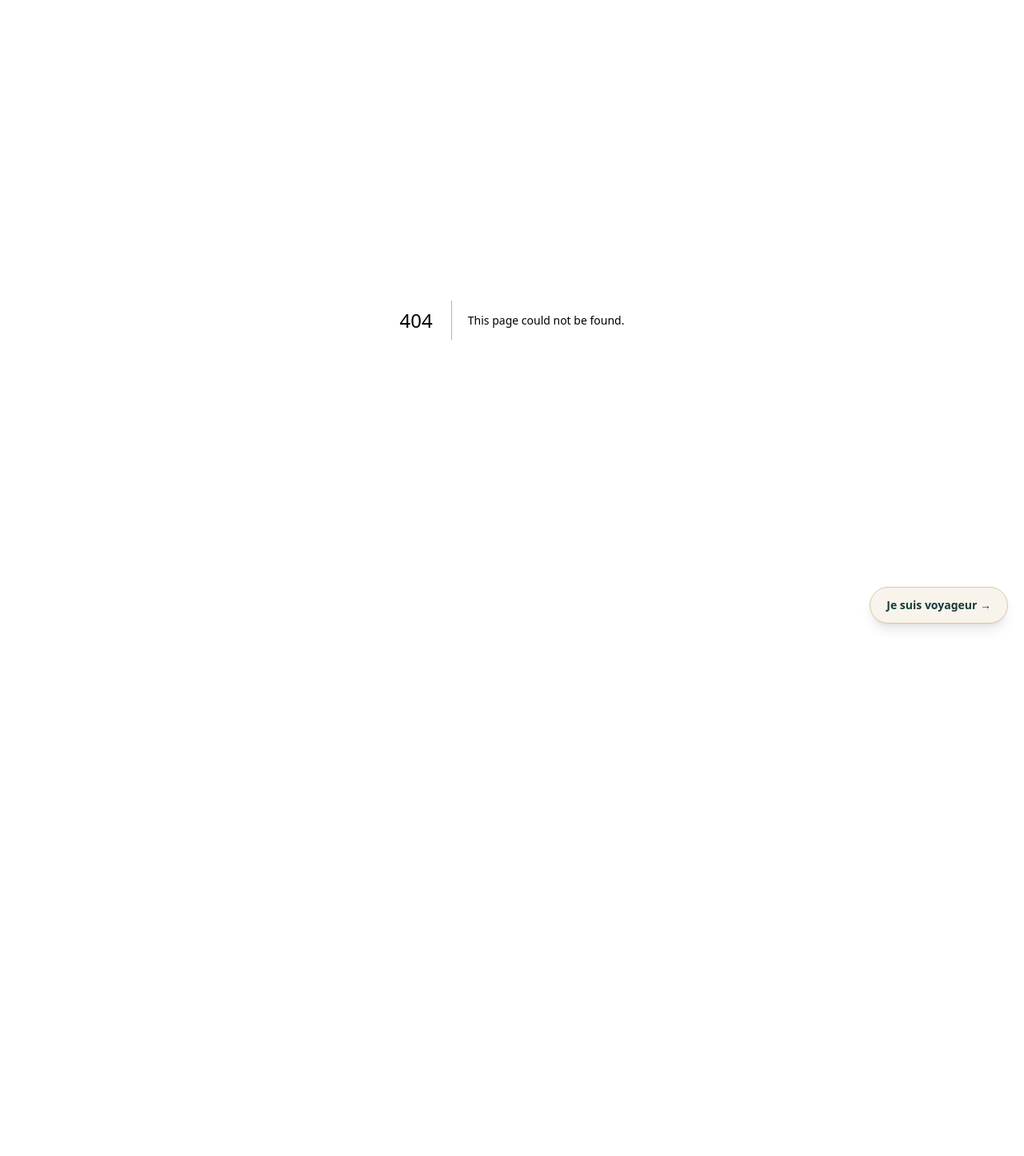
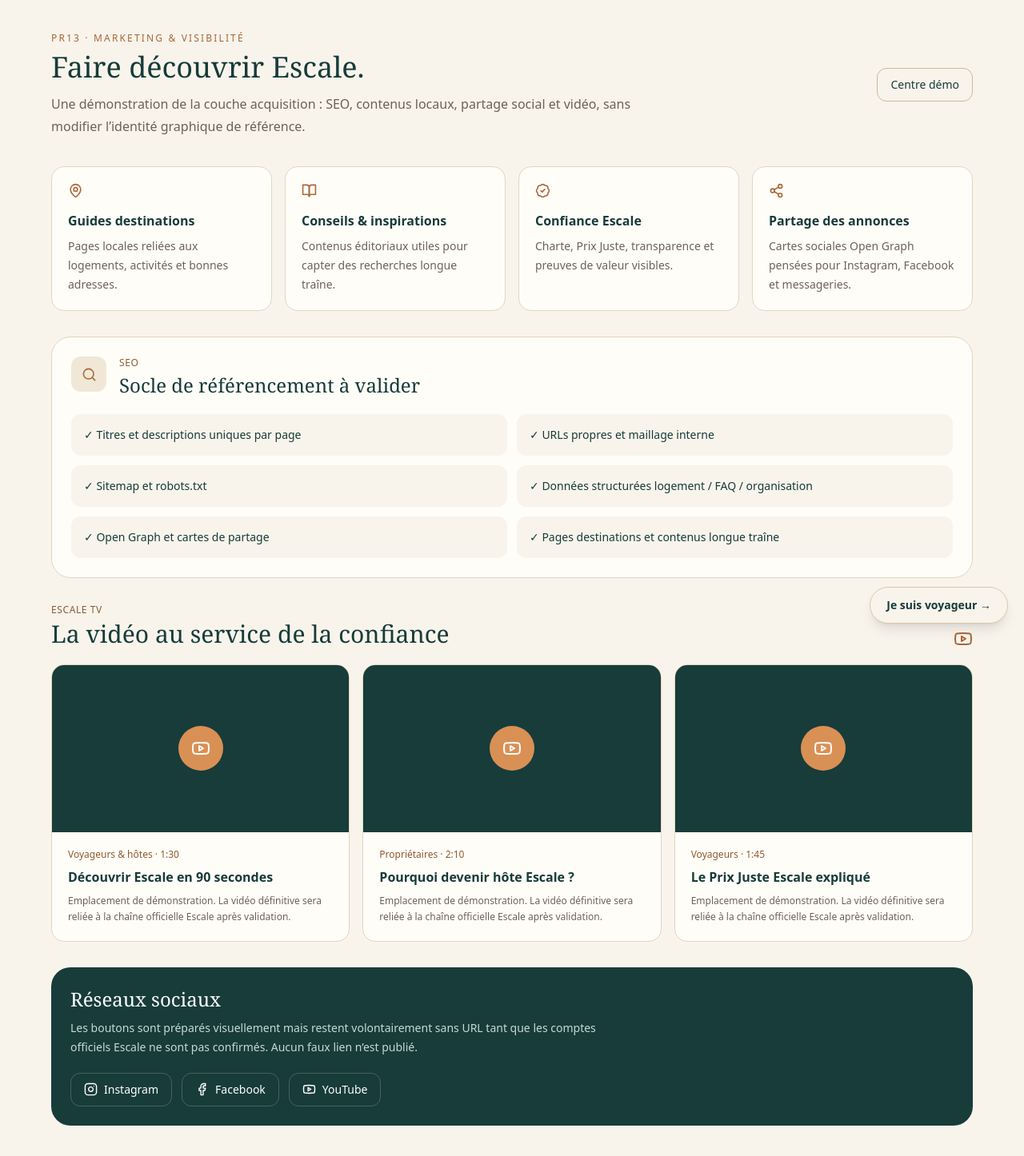
Before and after one commit to LEMAITRE690/ESCALE, a Next.js app: page /demo/marketing in a window 1280 px wide. Before the commit this address had no page. Shown: the whole page at 80% size. Before the commit the page ends 800 px from the top, so only its background shows below. Built offline with nearby package versions, Linux system fonts and the light colour scheme.

Commit message:
feat(marketing): ajouter démo SEO réseaux sociaux et Escale TV

```diff
--- /dev/null
+++ b/app/demo/marketing/page.jsx
@@ -0,0 +1,28 @@
+import Link from "next/link";
+import { Instagram, Facebook, Youtube, Search, Share2, MapPin, BookOpen, BadgeCheck } from "lucide-react";
+
+const videos=[
+ {titre:"Découvrir Escale en 90 secondes",public:"Voyageurs & hôtes",duree:"1:30"},
+ {titre:"Pourquoi devenir hôte Escale ?",public:"Propriétaires",duree:"2:10"},
+ {titre:"Le Prix Juste Escale expliqué",public:"Voyageurs",duree:"1:45"},
+];
+const contenus=[
+ [MapPin,"Guides destinations","Pages locales reliées aux logements, activités et bonnes adresses."],
+ [BookOpen,"Conseils & inspirations","Contenus éditoriaux utiles pour capter des recherches longue traîne."],
+ [BadgeCheck,"Confiance Escale","Charte, Prix Juste, transparence et preuves de valeur visibles."],
+ [Share2,"Partage des annonces","Cartes sociales Open Graph pensées pour Instagram, Facebook et messageries."],
+];
+
+export const metadata={title:"Escale TV & acquisition | Démonstration",description:"Démonstration de la stratégie SEO, contenus, réseaux sociaux et vidéo d’Escale."};
+
+export default function DemoMarketing(){return <main className="min-h-screen bg-[#F8F4EC] px-5 py-10 text-[#173C3A]"><div className="mx-auto max-w-6xl">
+ <div className="flex flex-wrap items-center justify-between gap-4"><div><p className="text-xs uppercase tracking-[.18em] text-[#A86735]">PR13 · marketing & visibilité</p><h1 className="mt-2 font-serif text-4xl">Faire découvrir Escale.</h1><p className="mt-3 max-w-3xl leading-7 text-[#6D6258]">Une démonstration de la couche acquisition : SEO, contenus locaux, partage social et vidéo, sans modifier l’identité graphique de référence.</p></div><Link href="/demo" className="rounded-xl border border-[#CCB999] px-4 py-2.5 text-sm">Centre démo</Link></div>
+
+ <section className="mt-9 grid gap-4 md:grid-cols-2 lg:grid-cols-4">{contenus.map(([I,t,d])=><article key={t} className="rounded-2xl border border-[#E2D6C2] bg-[#FFFDF8] p-5"><I size={19} className="text-[#A86735]"/><h2 className="mt-4 font-semibold">{t}</h2><p className="mt-2 text-sm leading-6 text-[#6D6258]">{d}</p></article>)}</section>
+
+ <section className="mt-8 rounded-3xl border border-[#E2D6C2] bg-[#FFFDF8] p-6"><div className="flex items-start gap-4"><span className="grid h-11 w-11 place-items-center rounded-xl bg-[#F1E7D6] text-[#A86735]"><Search size={19}/></span><div><p className="text-xs uppercase tracking-wider text-[#8D5B30]">SEO</p><h2 className="mt-1 font-serif text-2xl">Socle de référencement à valider</h2></div></div><div className="mt-5 grid gap-3 md:grid-cols-2">{["Titres et descriptions uniques par page","URLs propres et maillage interne","Sitemap et robots.txt","Données structurées logement / FAQ / organisation","Open Graph et cartes de partage","Pages destinations et contenus longue traîne"].map(x=><div key={x} className="rounded-xl bg-[#F8F4EC] p-4 text-sm">✓ {x}</div>)}</div></section>
+
+ <section className="mt-8"><div className="flex items-end justify-between gap-4"><div><p className="text-xs uppercase tracking-wider text-[#8D5B30]">Escale TV</p><h2 className="mt-1 font-serif text-3xl">La vidéo au service de la confiance</h2></div><Youtube className="text-[#A86735]"/></div><div className="mt-5 grid gap-4 md:grid-cols-3">{videos.map(v=><article key={v.titre} className="overflow-hidden rounded-2xl border border-[#E2D6C2] bg-[#FFFDF8]"><div className="grid aspect-video place-items-center bg-[#173C3A] text-white"><span className="grid h-14 w-14 place-items-center rounded-full bg-[#D99054]"><Youtube/></span></div><div className="p-5"><p className="text-xs text-[#8D5B30]">{v.public} · {v.duree}</p><h3 className="mt-2 font-semibold">{v.titre}</h3><p className="mt-2 text-xs leading-5 text-[#6D6258]">Emplacement de démonstration. La vidéo définitive sera reliée à la chaîne officielle Escale après validation.</p></div></article>)}</div></section>
+
+ <section className="mt-8 rounded-3xl bg-[#173C3A] p-6 text-white"><h2 className="font-serif text-2xl">Réseaux sociaux</h2><p className="mt-2 max-w-2xl text-sm leading-6 text-[#C8D8D4]">Les boutons sont préparés visuellement mais restent volontairement sans URL tant que les comptes officiels Escale ne sont pas confirmés. Aucun faux lien n’est publié.</p><div className="mt-5 flex flex-wrap gap-3">{[[Instagram,"Instagram"],[Facebook,"Facebook"],[Youtube,"YouTube"]].map(([I,t])=><span key={t} className="inline-flex items-center gap-2 rounded-xl border border-white/20 px-4 py-2.5 text-sm"><I size={17}/>{t}</span>)}</div></section>
+ </div></main>}
```
